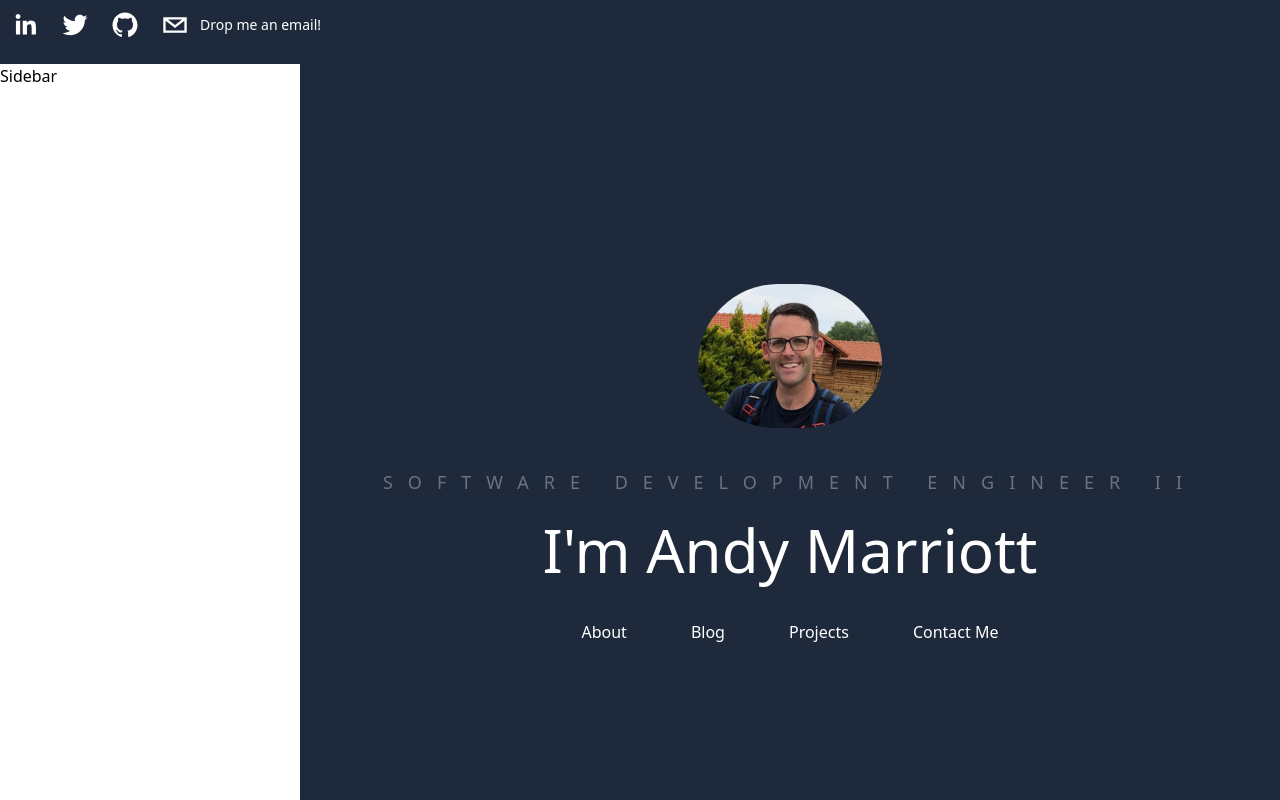
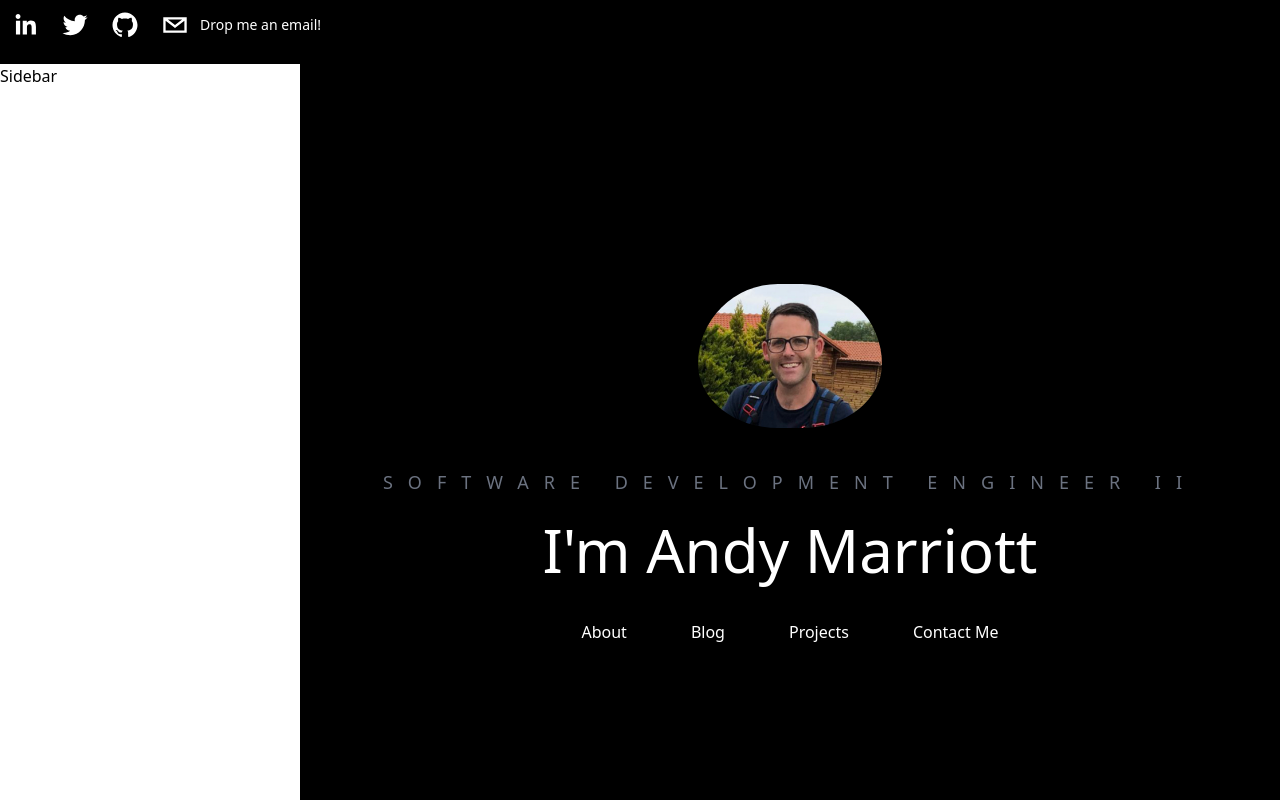
Before and after one commit to AndyMarriottCoder/MyPortfolio, a Next.js app: page / in a window 1280 px wide. Shown: the top 800 px of the page. Built offline with nearby package versions, Linux system fonts and the light colour scheme.

Commit message:
Added a new colour scheme to the home page

```diff
--- a/components/Intro.tsx
+++ b/components/Intro.tsx
@@ -17,7 +17,7 @@ export default function Intro({}: Props) {
 
   // Styling of the font and the buttons
   return (
-    <div className="bg-slate-800 text-white h-screen flex flex-col items-center justify-center text-center overflow-hidden">
+    <div className="bg-black text-white h-screen flex flex-col items-center justify-center text-center overflow-hidden">
     {/* >BackgroundCircles /> */}
     <img className="relative rounded-full h-40 w-50 mx-auto pb-4" src={myImage.src} />
     <div className="z-10">
--- a/components/layout/Header.tsx
+++ b/components/layout/Header.tsx
@@ -13,7 +13,7 @@ function Header({}: Props) {
   return (
   <header
     className={classNames({
-      "sticky top-0 flex items-start": true, //Layout
+      "fixed top-0 flex items-start": true, //Layout
       "justify-between max-w7xl mx-auto": true, //Positioning
     })}
     >
@@ -35,9 +35,9 @@ function Header({}: Props) {
       />
 
     {/* Commented out the divs below so that all of of the icons are bunched together */}
-    {/* </div> */}
+    </div>
 
-    {/* <div className='flex flex-row items-center text-gray-500'> */}
+    <div className='flex flex-row items-center text-gray-500'>
       <SocialIcon
         className="cursor-pointer"
         network="email"
--- a/components/layout/Layout.tsx
+++ b/components/layout/Layout.tsx
@@ -4,11 +4,13 @@ import Header from "./Header";
 const Layout = (props: PropsWithChildren) => {
   return (
     <div className="grid min-h-screen grid-rows-header">
-        <header className="items-start bg-slate-800">
+        <header className="items-start bg-black">
         <Header />
         </header>
       <div className="grid md:grid-cols-sidebar">
-        <div>Sidebar</div>
+        <div className="bg-blue">
+          Sidebar
+          </div>
         {props.children}
       </div>
     </div>
```
